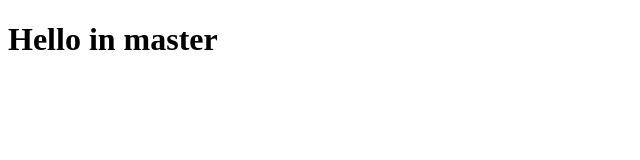
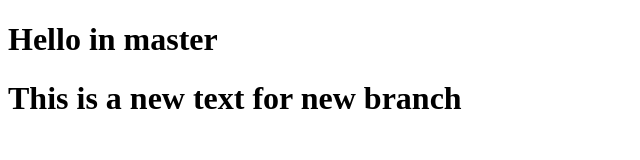
Before and after one commit to Mahdi83Goli/gittest, a plain HTML site: page index.html in a window 1280 px wide. Shown: the whole page, without its empty margins (0-640 px from the left). Drawn offline with Linux system fonts and the light colour scheme.

Commit message:
adding new text

```diff
--- a/index.html
+++ b/index.html
@@ -7,5 +7,6 @@
 </head>
 <body>
     <h1>Hello in master</h1>
+    <h1>This is a new text for new branch</h1>
 </body>
 </html>
```
